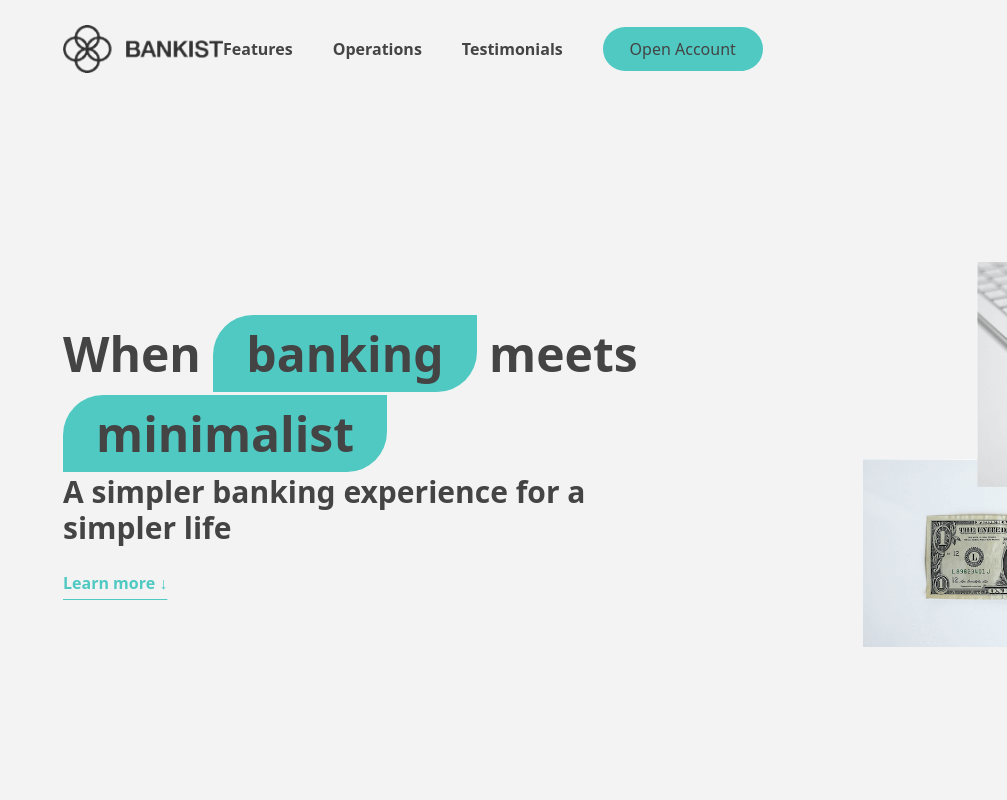
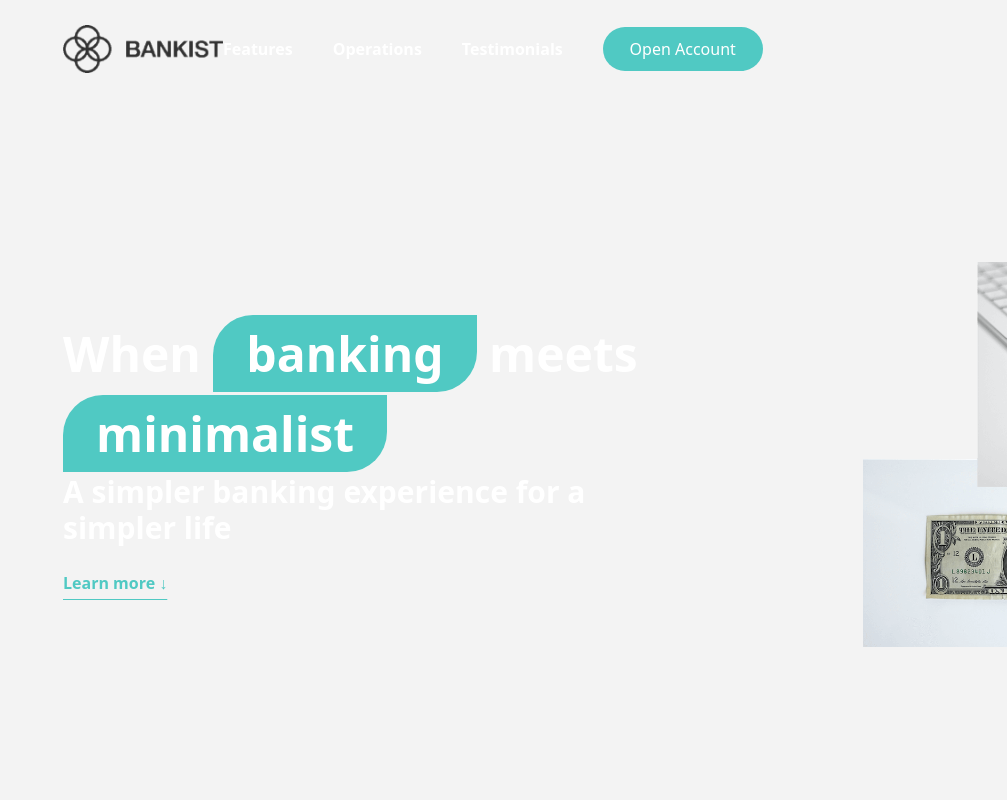
Before and after one commit to moshaosama/BanKist, a React (Vite) app: page / in a window 1280 px wide. Shown: the top 800 px of the page, without its empty margins (273-1280 px from the left). Built offline with nearby package versions, Linux system fonts and the light colour scheme.

Commit message:
modified: index.css

```diff
--- a/src/index.css
+++ b/src/index.css
@@ -1,7 +1,7 @@
 @import "tailwindcss";
 
 * {
-  color: var(--primary-text-color);
+  color: white;
 }
 
 :root {
```
